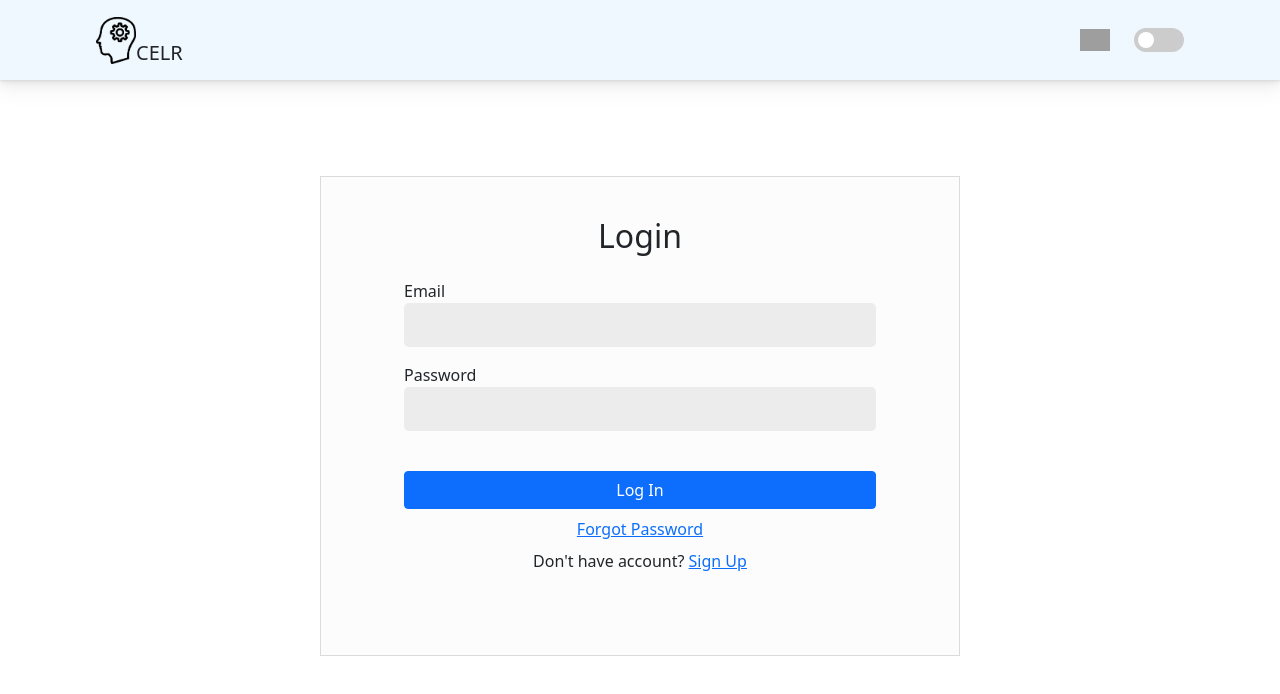
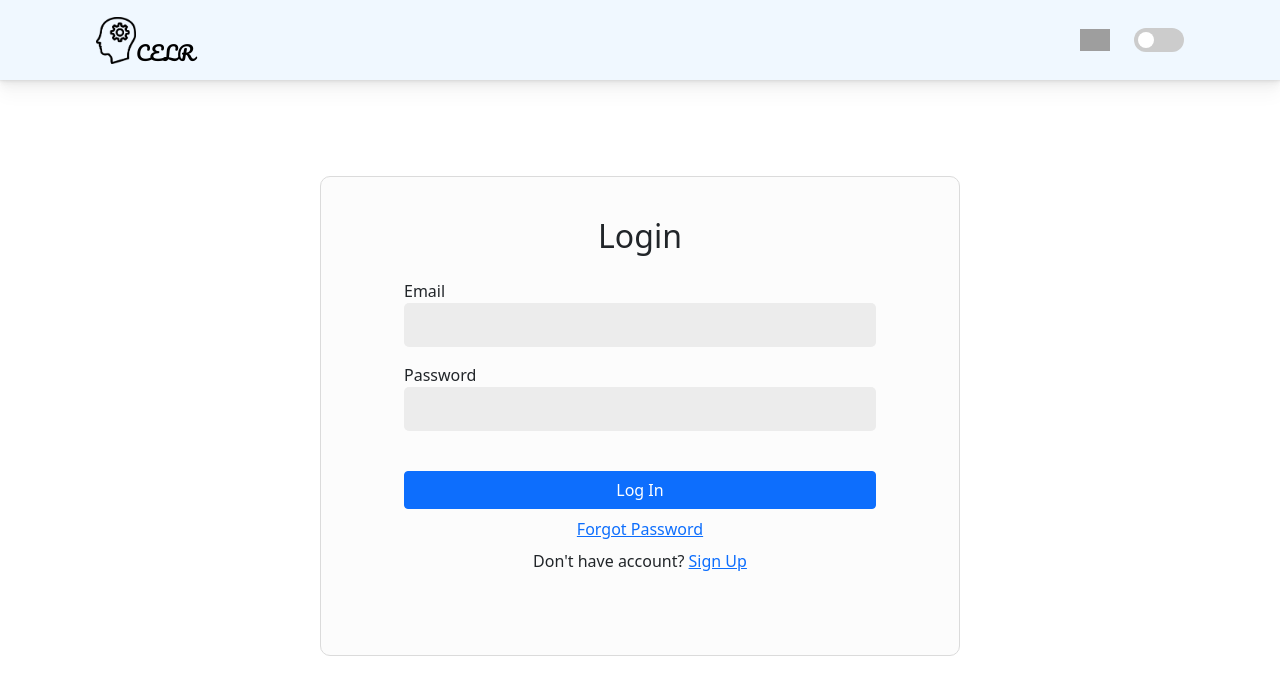
Before and after one commit to keys78/quiz-app-with-a-twist, a React (Create React App) app: page /login in a window 1280 px wide. Shown: the top 694 px of the page. Built offline with nearby package versions, Linux system fonts and the light colour scheme; no server answers; grey boxes are pictures that could not be loaded.

Commit message:
ui build

```diff
--- a/src/App.js
+++ b/src/App.js
@@ -11,6 +11,7 @@ import QuestionsPanel from './components/QuestionsPanelFolder/QuestionsPanel';
 import Navbar from './components/Navbar';
 import GlobalStyles from './components/Global';
 import Help from './Pages/Help';
+
 
 
 const fetchLSItem = itemName => window.localStorage.getItem(itemName);
@@ -43,8 +44,8 @@ function App() {
             />
             <PrivateRoute path="/update-profile" children={<UpdateProfile darkmode={darkmode} />} />
             <PrivateRoute path="/help" children={<Help darkmode={darkmode} />} />
-            <Route path="/signup" component={Signup} />
-            <Route darkmode={darkmode} path="/login" component={Login} />
+            <Route path="/signup" children={<Signup darkmode={darkmode} />} />
+            <Route path="/login" children={<Login darkmode={darkmode}/> } />
             <Route path="/forgot-password" component={ForgotPassword} />
             <Route path="/your-test-is-on-!" children={<QuestionsPanel darkmode={darkmode}
               isActive={isActive} setIsActive={setIsActive}
--- a/src/Pages/Dashboard.jsx
+++ b/src/Pages/Dashboard.jsx
@@ -1,5 +1,5 @@
-import React, { useState } from "react"
-import styled from 'styled-components'
+import React from "react"
+import styled, {css} from 'styled-components'
 import WelcomeWriteUp from "../components/WelcomeWriteUp"
 
 
@@ -19,9 +19,13 @@ const DisplayContainer = styled.section`
   margin:auto;
   padding-top: 6rem;
   background-color:'white';
+  transition: background-color 0.3s ease-in-out;
+  ${({ darkmode }) => darkmode ? css`
+    background-color: var(--darkmodelayer_3);
+    color: var(--color-primary);
 
-  background: ${({ darkmode}) => (darkmode ?'black' : '')};
-    color: ${({ darkmode}) => (darkmode ?'white' : '')};
+    `: ""
+    }
 `
 
 export default Dashboard;
--- a/src/Pages/Login.jsx
+++ b/src/Pages/Login.jsx
@@ -63,8 +63,25 @@ const LoginWrapper = styled.div`
   width: 100vw;
   margin:auto;
   padding-top: 6rem;
+  transition: background-color 0.3s ease-in-out;
 
+  ${({ darkmode }) => darkmode ? css`
+    background-color: var(--darkmodelayer_3);
+    color: var(--color-primary);
 
+    ${LoginContainer} {
+            background-color: var(--darkmodelayer_1);
+            border:none;
+          }
+    ${Input} {
+            background-color: var(--darkmodelayer_3);
+          }
+    ${FormBody} {
+        color: var(--color-primary);
+          }
+
+    `: ""
+    }
 
 `
 const FormBody = styled.div`
@@ -85,6 +102,7 @@ const Input = styled.input`
  border-radius: 5px;
  width: 100%;
  background-color: #ececec;
+ transition: background-color 0.3s ease-in-out;
  &:focus {
         outline: none;
     }
@@ -92,15 +110,12 @@ const Input = styled.input`
 `
 const LoginContainer = styled.div`
   border: 0.6px solid #dbdbdb;
+  border-radius: 10px;
   background-color: #fcfcfc;
   height: 60vh;
+  transition: background-color 0.3s ease-in-out;
+  transition: border 0.3s ease-in-out;
 
-${({ darkmode }) => darkmode ? css`
-    background-color: black;
-    color: var(--color-white);
 
-    ${LoginContainer}
-    `: ""
-  }
 `
 export default Login;
--- a/src/Pages/SignUp.jsx
+++ b/src/Pages/SignUp.jsx
@@ -4,7 +4,7 @@ import { useAuth } from "../contexts/AuthContext"
 import { Link, useHistory } from "react-router-dom"
 import styled, { css } from "styled-components"
 
-const Signup = () => {
+const Signup = ({ darkmode }) => {
   const emailRef = useRef()
   const passwordRef = useRef()
   const passwordConfirmRef = useRef()
@@ -34,7 +34,7 @@ const Signup = () => {
 
   return (
     <>
-      <SignUpWrapper>
+      <SignUpWrapper darkmode={darkmode}>
         <SignUpContainer className="lg:w-6/12 w-11/12 mx-auto py-10 px-6">
           <FormBody>
             <h2 className="text-center mb-4">Sign Up</h2>
@@ -57,11 +57,12 @@ const Signup = () => {
               </Button>
             </Form>
           </FormBody>
+          <div className="w-100 text-center mt-2">
+            Already have an account? <Link to="/login">Log In</Link>
+          </div>
         </SignUpContainer>
       </SignUpWrapper>
-      <div className="w-100 text-center mt-2">
-        Already have an account? <Link to="/login">Log In</Link>
-      </div>
+
     </>
   )
 }
@@ -70,6 +71,24 @@ const SignUpWrapper = styled.div`
   width: 100vw;
   margin:auto;
   padding-top: 6rem;
+
+  ${({ darkmode }) => darkmode ? css`
+    background-color: var(--darkmodelayer_3);
+    color: var(--color-primary);
+
+    ${SignUpContainer} {
+            background-color: var(--darkmodelayer_1);
+            border:none;
+          }
+    ${Input} {
+            background-color: var(--darkmodelayer_3);
+          }
+    ${FormBody} {
+        color: var(--color-primary);
+          }
+
+    `: ""
+  }
 
 `
 const FormBody = styled.div`
--- a/src/components/Global.js
+++ b/src/components/Global.js
@@ -1,8 +1,11 @@
-import { createGlobalStyle } from "styled-components";
+import { createGlobalStyle, css } from "styled-components";
 
 const GlobalStyles = createGlobalStyle`
 html {
-  background: ${props => (props.darkmode ? 'rgb(1, 5, 32)' : '')};
+  transition: background-color 0.3s ease-in-out;
+  ${({ darkmode }) => darkmode ? css`
+    background-color: var(--darkmodelayer_3);
+    color: var(--color-white); ` : ""}
 }
 
 
--- a/src/components/LogOutModal.jsx
+++ b/src/components/LogOutModal.jsx
@@ -5,11 +5,11 @@ import { Alert } from "react-bootstrap"
 import {Stack } from '@mui/material';
 import { CssBaseline, Button } from '@material-ui/core';
 import { CgLogOut } from "react-icons/cg";
-import styled from 'styled-components'
+import styled, { css } from 'styled-components'
 import useStyles from "./MaterialUI-styles";
 
 
-const LogOutModal = ({ displayLogOutModal, setDisplayLogOutModal }) => {
+const LogOutModal = ({ displayLogOutModal, setDisplayLogOutModal, darkmode }) => {
     const myClasses = useStyles();
 
     const [error, setError] = useState('')
@@ -27,11 +27,11 @@ const LogOutModal = ({ displayLogOutModal, setDisplayLogOutModal }) => {
     }
 
     return (
-        <div>
+        <>
             <CssBaseline />
             <div className={`LogOutModal ${displayLogOutModal ? "ShowLog-out" : ""}`}>
 
-                <div className="bg-white lg:w-4/12 w-11/12 mt-24 mx-auto py-8 px-4 rounded-2xl">
+                <ConfirmLogoutWrapper darkmode={darkmode} className="lg:w-4/12 w-11/12 mt-24 mx-auto py-8 px-4 rounded-2xl">
                     {error && <Alert variant="danger">{error}</Alert>}
                     <ConfirmLogout>Logout Confirmation</ConfirmLogout>
                     <p className="mb-6">Are you sure you want to logout?. This action cannot be undone.</p>
@@ -41,19 +41,33 @@ const LogOutModal = ({ displayLogOutModal, setDisplayLogOutModal }) => {
                             <Button className={myClasses.button2} startIcon={<CgLogOut />} onClick={handleLogout} variant="outlined">Log Out</Button>
                         </Stack>
                     </div>
-                </div>
+                </ConfirmLogoutWrapper>
 
             </div>
             <div
                 className={`LogOut-Overlay  ${displayLogOutModal ? "ShowLog-out" : ""}`}
                 onClick={() => setDisplayLogOutModal(!displayLogOutModal)}
             />
-
-        </div>
+        </>
     );
 }
 
+const ConfirmLogoutWrapper = styled.h1`
+    background-color: white;
+
+    ${({ darkmode }) => darkmode ? css`
+    background-color: var(--darkmodelayer_3);
+    color: var(--color-primary);
+    `: ""
+    }
+
+    p{
+        font-size: 16px;
+    }
+`
 const ConfirmLogout = styled.h1`
     font-size: 25px;
+
+
 `
 export default LogOutModal;
--- a/src/components/NavTags.jsx
+++ b/src/components/NavTags.jsx
@@ -1,5 +1,6 @@
 import React, { useState } from "react";
-import { Link } from "react-router-dom";
+import { NavLink } from "react-router-dom";
+import styled, {css} from 'styled-components'
 
 import { IoHome } from "react-icons/io5";
 import { ImProfile } from "react-icons/im";
@@ -10,29 +11,29 @@ import { IconContext } from "react-icons";
 import LogOutModal from "./LogOutModal";
 
 
-const NavTags = ({ displayModal }) => {
+const NavTags = ({ displayModal, darkmode }) => {
   const [displayLogOutModal, setDisplayLogOutModal] = useState(false)
 
   return (
     <div>
 
-      <div className={`Modal ${displayModal ? "Show" : ""}`}>
+      <NavTagsWrapper darkmode={darkmode} className={`Modal ${displayModal ? "Show" : ""}`}>
 
-        <IconContext.Provider value={{ size: '23px', className: "navs" }}>
+        <IconContext.Provider value={{ size: '23px', className: `navs ${darkmode ? 'newNavs' : '' }` }}>
           <div className="flex flex-col gap-80 justify-between items-center mt-16">
             <div>
-              <Link to="/">
+              <NavLink exact to="/">
                 <IoHome />
-              </Link>
-              <Link to="/update-profile">
+              </NavLink>
+              <NavLink to="/update-profile">
                 <ImProfile />
-              </Link>
-              <Link to="/leaderboard">
+              </NavLink>
+              <NavLink to="/leaderboard">
                 <MdLeaderboard />
-              </Link>
-              <Link to="/help">
+              </NavLink>
+              <NavLink to="/help">
                 <FiHelpCircle />
-              </Link>
+              </NavLink>
             </div>
             <div>
               <CgLogOut onClick={() => setDisplayLogOutModal(!displayLogOutModal)} />
@@ -40,10 +41,20 @@ const NavTags = ({ displayModal }) => {
           </div>
         </IconContext.Provider>
 
-      </div>
+      </NavTagsWrapper>
 
-      <LogOutModal displayLogOutModal={displayLogOutModal} setDisplayLogOutModal={setDisplayLogOutModal} />
+      <LogOutModal darkmode={darkmode} displayLogOutModal={displayLogOutModal} setDisplayLogOutModal={setDisplayLogOutModal} />
     </div>
   );
 }
+
+const NavTagsWrapper = styled.div`
+  background-color: white;
+   ${({ darkmode }) => darkmode ? css`
+    background-color: var(--darkmodelayer_2);
+    margin-top: 0.2rem;
+    `: ""
+    }
+`
+
 export default NavTags;
--- a/src/components/Navbar.jsx
+++ b/src/components/Navbar.jsx
@@ -4,22 +4,28 @@ import styled, { css } from 'styled-components'
 import Hamburger from 'hamburger-react'
 import NavTags from './NavTags'
 import DarkmodeToggle from "../components/DarkmodeToggle";
+import { NavLink } from 'react-router-dom';
 
 const Navbar = ({ handleToggleDarkmode, darkmode }) => {
     const [displayModal, setDisplayModal] = useState(false);
     const { currentUser } = useAuth()
+
     const gitLogo = "https://cdn.freebiesupply.com/logos/large/2x/github-icon-logo-png-transparent.png"
     const githubLink = "https://github.com/Em-codes/quiz-app-with-a-twist"
+    const logoSrc = (darkmode ? 'images/brain-dark.png' : 'images/brain-logo.png')
+    const gitLogoSrc = (darkmode ? 'images/git-dark.png' : gitLogo)
 
     return (
         <div>
             <Header darkmode={darkmode}>
-                <div className="flex items-end">
-                    <Logo src="images/brain-logo.png" alt="logo" />
+
+                <NavLink to="/" style={{ textDecoration: 'none', color:'black' }}> <div className="flex items-end">
+                    <Logo src={logoSrc} alt="logo" />
                     <LogoText>CELR</LogoText>
                 </div>
+                </NavLink>
                 <div className="flex items-center gap-4">
-                    <a href={githubLink}><GithubLogo src={gitLogo} alt="github" /></a>
+                    <a href={githubLink}><GithubLogo src={gitLogoSrc} alt="github" /></a>
 
                     {currentUser !== null ?
                         <Hamburger onToggle={toggled => { toggled ? setDisplayModal(true) : setDisplayModal(false) }}
@@ -40,7 +46,7 @@ const Navbar = ({ handleToggleDarkmode, darkmode }) => {
 
             </Header>
             {/* <DarkmodeToggle darkmode={darkmode} /> */}
-            {currentUser !== null ? <NavTags displayModal={displayModal} setDisplayModal={setDisplayModal} /> : ''}
+            {currentUser !== null ? <NavTags darkmode={darkmode} displayModal={displayModal} setDisplayModal={setDisplayModal} /> : ''}
         </div>
 
     )
@@ -54,6 +60,8 @@ const Header = styled.section`
     justify-content: space-between;
     align-items: center;
     background-color: aliceblue;
+    transition: background-color 0.3s ease-in-out;
+    transition: color 0.3s ease-in-out;
     box-shadow: 0 1px 1px rgba(0,0,0,0.03),
                 0 2px 2px rgba(0,0,0,0.03),
                 0 4px 4px rgba(0,0,0,0.03),
@@ -62,11 +70,22 @@ const Header = styled.section`
 
 
     ${({ darkmode }) => darkmode ? css`
-    background-color: rgb(1, 5, 32);
-    color: var(--color-white); ` : ""}
+    background-color: var(--darkmodelayer_1);
+    color: var(--colornav) ;
+
+    ${LogoText} {
+        color:#e0c447;
+    }
+    ` : ""}
 `
 const Logo = styled.img`
     width: 40px;
+    animation: fadeIn 0.5s ease-in-out;
+
+    @keyframes fadeIn {
+            0% {opacity: 0;}
+            100% {opacity: 1;}
+         }
 `
 const GithubLogo = styled.img`
     width: 30px;
@@ -74,5 +93,9 @@ const GithubLogo = styled.img`
 const LogoText = styled.h1`
     font-size:20px;
     margin-bottom: -1px;
+    transition: color 0.3s ease-in-out;
+    font-family: 'Kumbh Sans', sans-serif;
+    font-family: 'Lobster Two', cursive;
+    font-family: 'Pacifico', cursive;
 `
 export default Navbar
--- a/src/components/QuestionsPanelFolder/PanelTimer.jsx
+++ b/src/components/QuestionsPanelFolder/PanelTimer.jsx
@@ -1,18 +1,18 @@
 import React, { useState, useEffect } from "react";
 import { useHistory } from "react-router";
-import styled from 'styled-components'
+import styled, { css } from 'styled-components'
 import { Stack } from '@mui/material';
 import { CssBaseline, Button } from '@material-ui/core';
 import useStyles from "../MaterialUI-styles";
 
-const PanelTimer = ({ setShowScore, setCurrentQuestion, isActive, setIsActive }) => {
+const PanelTimer = ({ setShowScore, setCurrentQuestion, isActive, setIsActive, darkmode }) => {
     const [minutes, setMinutes] = useState(1);
     const [seconds, setSeconds] = useState(0);
     const myClasses = useStyles();
 
-    const redWarning = 'text-red-500 animate-pulse'
-    const yellowWarning = 'text-blue-600'
-    const normal = 'text-green-500'
+    const redWarning = 'text-red-500 transition duration-200 animate-pulse'
+    const yellowWarning = 'text-blue-600 transition duration-200'
+    const normal = 'text-green-500 transition duration-200'
 
     const [color, setColor] = useState(normal);
     const history = useHistory();
@@ -58,15 +58,14 @@ const PanelTimer = ({ setShowScore, setCurrentQuestion, isActive, setIsActive })
         }
     }, [isActive, seconds]);
 
-
     const timerMinutes = minutes < 10 ? `0${minutes}` : minutes;
     const timerSeconds = seconds < 10 ? `0${seconds}` : seconds;
 
 
     return (
-        <div className="">
+        <>
             <CssBaseline />
-            { displayMessage && <DisplayMessage> Time is up Champ !</DisplayMessage> }
+            { displayMessage && <DisplayMessage darkmode={darkmode}> Time is up Champ !</DisplayMessage> }
                 <TimerContainer className={`${color} `}>
                     {`Time Remaining: ${timerMinutes}:${timerSeconds} `}
                     {isActive && <img className="w-10" src="images/blue-hourglass-unscreen.gif" alt="hourglass" />}
@@ -80,7 +79,7 @@ const PanelTimer = ({ setShowScore, setCurrentQuestion, isActive, setIsActive })
                 </Button>
             </ReplayPanel>
             }
-        </div>
+        </>
     );
 }
 
@@ -105,7 +104,13 @@ const DisplayMessage = styled.div`
     font-size: larger;
     font-weight:700;
     letter-spacing: -1px;
-    margin-bottom: -27px;
+    margin-bottom: -29px;
+
+    ${({ darkmode }) => darkmode ? css`
+    color: var(--color-primary);
+    transition: color 0.3s ease-in-out;
+    `: ""
+    }
 `
 
 export default PanelTimer;
--- a/src/components/QuestionsPanelFolder/QuestionsPanel.jsx
+++ b/src/components/QuestionsPanelFolder/QuestionsPanel.jsx
@@ -106,25 +106,42 @@ const QuestionsWrapper = styled.div`
   width: 100vw;
   margin:auto;
   padding-top: 6rem;
+  transition: background-color 0.3s ease-in-out;
 
-  ${({ darkmode }) =>
-        darkmode
-            ? css`
-          background-color: var(--color-darkmode-layer-1);
-          color: var(--color-white);
+  ${({ darkmode }) => darkmode ? css`
+    background-color: var(--darkmodelayer_3);
+    color: var(--color-primary);
 
-          ${QuestionsContainer} {
-            background-color: var(--color-darkmode-layer-2);
-          }
-        `
-            : ""}
+    ${QuestionsContainer} {
+        background-color: var(--darkmodelayer_1);
+        color: var(--color-primary);
+        border:none;
+    }
+
+    ${QuestionCount} {
+        border-bottom: 1px dotted #dbd9d990;
+    }
+    ${ScoreSection} {
+        transition: color 0.3s ease-in-out;
+    }
+
+    ${AnswerOptions} {
+        box-shadow: 0 1px 1px #a1a5b16f,
+              0 2px 2px #9692ac75,
+              0 96px 16px rgba(0,0,0,0.03);
+    }
+    `: ""
+    }
 
 `
 const QuestionsContainer = styled.div`
-   height: 60vh;
-  border: 0.5px solid black;
-  margin:auto;
-  position: relative;
+    height: 60vh;
+    border: 0.2px solid #bebebe;
+    transition: border 0.4s ease-in-out;
+    border-radius: 10px;
+    margin:auto;
+    position: relative;
+    transition: background-color 0.3s ease-in-out;
 `
 
 const ScoreSection = styled.div`
@@ -154,6 +171,7 @@ const QuestionsDivide = styled.div`
     padding-top: 3rem;
     display: grid;
     grid-template-columns: repeat(2, 1fr);
+    transition: border 0.3s ease-in-out;
     gap:12px;
 
 
@@ -164,7 +182,7 @@ const QuestionsDivide = styled.div`
 
 const AnswerOptions = styled.div`
     display: flex;
-    gap:5px;
+    gap:8px;
     align-items: center;
     padding: 10px 15px;
     border-radius: 5px;
--- a/src/components/WelcomeWriteUp.jsx
+++ b/src/components/WelcomeWriteUp.jsx
@@ -22,19 +22,17 @@ const WelcomeWriteUp = ({ darkmode, isActive, setIsActive }) => {
         <>
             <CssBaseline />
             <WriteUpContainer darkmode={darkmode} className="lg:w-6/12 w-11/12 mx-auto py-10 px-6">
-                <div className="title">
+                <div className={`title ${darkmode? "new-title" : ""}`}>
                     <ImgIcon src="images/apptitude-test.png" alt="bulb" />
                     <h1>Apptitude Assesment</h1>
                 </div>
                 <Article >
                     <br />
-                    {/* Welcome <strong>{currentUser.email}</strong>. You will have <strong>10mins</strong> to complete the assessment. */}
+                    Welcome <strong>{currentUser.email}</strong>. You will have <strong>10mins</strong> to complete the assessment.
                     You might not finish all <strong>30 questions</strong> but do your best to answer as many as you can.<br /><br />
                     Please make sure you have have uninterrupted time to complete the assesments.
-
                     You are not permitted to use calculators or any other problem-solving-devices.
                     Do have a pen and paper with you when you take the assesment.<br /><br />
-
                     Your time begins as soon as you click the "START ASSESMENT" button.
                 </Article>
 
@@ -53,6 +51,9 @@ const WelcomeWriteUp = ({ darkmode, isActive, setIsActive }) => {
 const WriteUpContainer = styled.section`
   background-color: 'white';
   border-top: 0.6px solid #dbdbdb;
+  transition: border 0.3s ease-in-out;
+  transition: background-color 0.3s ease-in-out;
+  border-radius: 10px;
   height: 60vh;
   box-shadow: 0 8px 8px rgba(0,0,0,0.15),
               0 8px 8px rgba(0,0,0,0.10),
@@ -60,8 +61,16 @@ const WriteUpContainer = styled.section`
               0 8px 8px rgba(0,0,0,0.05),
               0 16px 16px rgba(0,0,0,0.03);
 
-  ${({ darkmode }) => darkmode ? css`
-    background-color: orange; color:red;`: "" }
+    ${({ darkmode }) => darkmode ? css`
+    background-color: var(--darkmodelayer_1);
+    color: var(--color-primary);
+    border-top: none;
+
+    ${Article} {
+        color: var(--color-primary);
+    }
+    `: ""
+    }
 `
 const ImgIcon = styled.img`
   width: 50px;
--- a/src/index.css
+++ b/src/index.css
@@ -1,7 +1,33 @@
+@import url('https://fonts.googleapis.com/css2?family=Kumbh+Sans:wght@400;700&family=Lobster+Two&family=Pacifico&display=swap');
+
+:root {
+  /* Colors */
+  --color-primary: rgb(213, 225, 235);
+  --colornav: #3399db;
+  --color-grey-1: #ceced0;
+
+  /* Darkmode */
+  --darkmodelayer_1: rgb(1, 5, 32);
+  --darkmodelayer_2: rgb(2, 5, 24);
+  --darkmodelayer_3: #1E2139;
+
+  /* Globals */
+  --global-radius: 4px;
+}
+
+.active .navs {
+  color:#b41111
+}
+
 .navs{
   margin-bottom: 2rem;
+  color:rgb(36, 36, 206);
   cursor: pointer;
   transition: all .2s ease-in-out;
+}
+.newNavs{
+  color:rgb(16, 39, 241);
+
 }
 
 .navs:hover{
@@ -11,6 +37,7 @@
 
 .title {
   background: linear-gradient(to right, #4b6cb7, #182848);
+  transition: background 0.5s ease-in-out;
   display: flex;
   align-items: center;
   justify-content: center;
@@ -18,12 +45,17 @@
   color:aliceblue;
   border-radius: 85px 10px;
 }
+
 .title h1 {
   font-size:25px;
 }
 
 
-
+.new-title {
+  background: linear-gradient(to right, #200122, #6f0000);
+  color:rgb(212, 235, 255);
+  transition: background 0.5s ease-in-out;
+}
 
 
 
@@ -68,11 +100,11 @@
 }
 
 input:checked + .slider {
-  background-color: var(--color-primary);
+  background-color: var(--colornav);
 }
 
 input:focus + .slider {
-  box-shadow: 0 0 1px var(--color-primary);
+  box-shadow: 0 0 1px var(--colornav);
 }
 
 input:checked + .slider:before {
@@ -89,20 +121,6 @@ input:checked + .slider:before {
 }
 
 
-:root {
-  /* Colors */
-  --color-primary: #8a7afe;
-  --color-white: #fff;
-  --color-grey-1: #ceced0;
-
-  /* Darkmode */
-  --darkmodelayer-1: rgb(20, 22, 37);;
-  /* --darkmodelayer-1: rgb(20, 22, 37);; */
-  --darkmodelayer-2: #1E2139;
-
-  /* Globals */
-  --global-radius: 4px;
-}
 
 
 
@@ -136,7 +154,7 @@ input:checked + .slider:before {
 .Modal {
   position: fixed;
   left: -150vw;
-  background-color: #fff;
+  /* background-color: #fff; */
   height:100vh;
   min-width: 3rem;
   box-shadow: 0 0 4px 0px rgba(0, 0, 0, 0.3);
@@ -149,29 +167,6 @@ input:checked + .slider:before {
  transition: all 0.3s ease-out;
 }
 
-
-.Alert {
-  position: fixed;
-  padding: 0.75rem 1.25rem;
-  border: 1px solid transparent;
-  top: 0;
-  left: 0;
-  color: #fff;
-  background-image: linear-gradient(
-    90deg,
-    #ff9a8b 0%,
-    #ff6a88 55%,
-    #ff99ac 100%
-  );
-  margin: 0;
-  width: 100%;
-  text-align: center;
-  z-index: 10;
-}
-
-.Alert:empty {
-  padding: 0;
-}
 
 
 .LogOutModal {
```
Also changed, not shown: public/images/brain-dark.png (added), public/images/git-dark.png (added).
